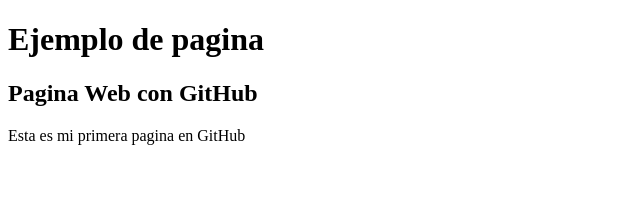
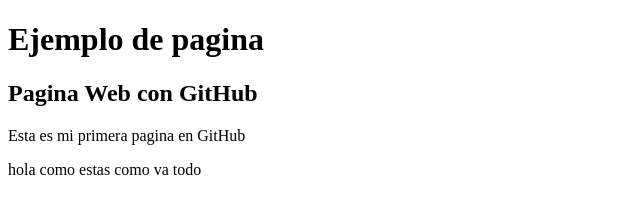
Before and after one commit to duglas2201/webejemplo, a plain HTML site: page index.html in a window 1280 px wide. Shown: the whole page, without its empty margins (0-640 px from the left). Drawn offline with Linux system fonts and the light colour scheme.

Commit message:
Segundas lineas

```diff
--- a/index.html
+++ b/index.html
@@ -10,6 +10,9 @@
     <h1>Ejemplo de pagina</h1>
     <h2>Pagina Web con GitHub</h2>
     <p>Esta es mi primera pagina en GitHub</p>
+    <p>hola como estas como va todo</p>
+
+
 
 
 
```
